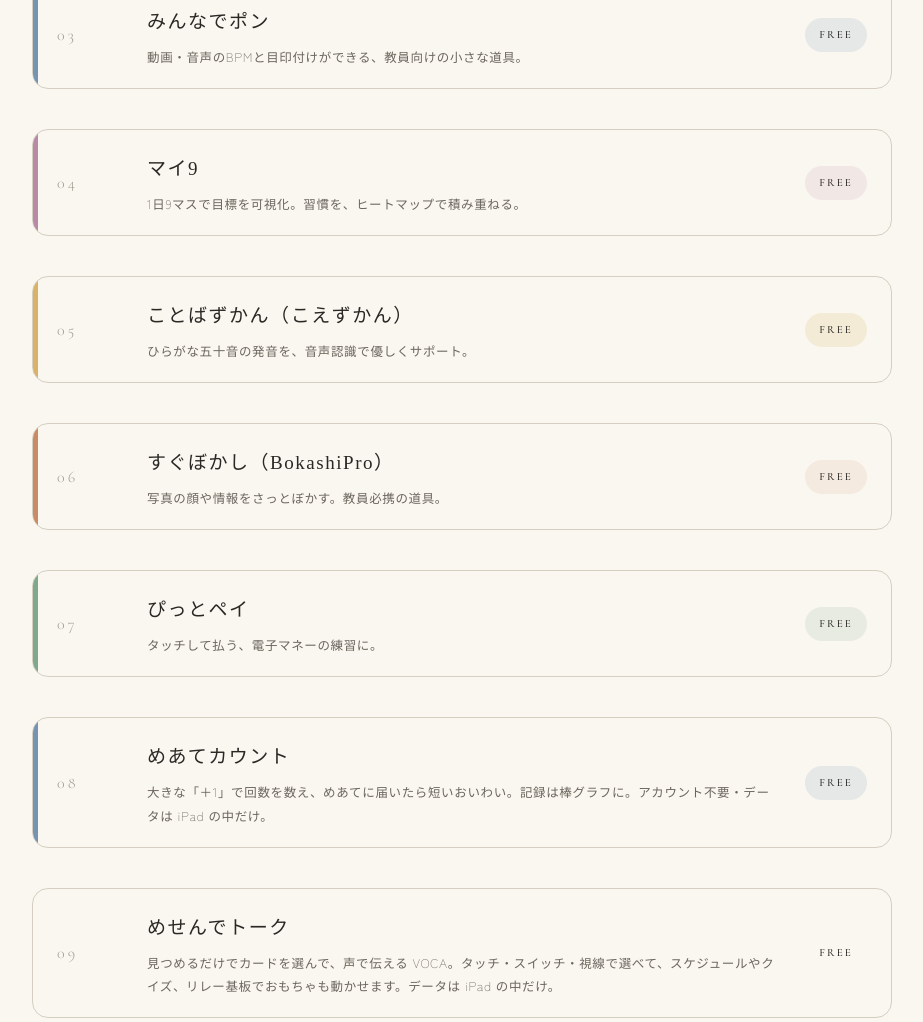
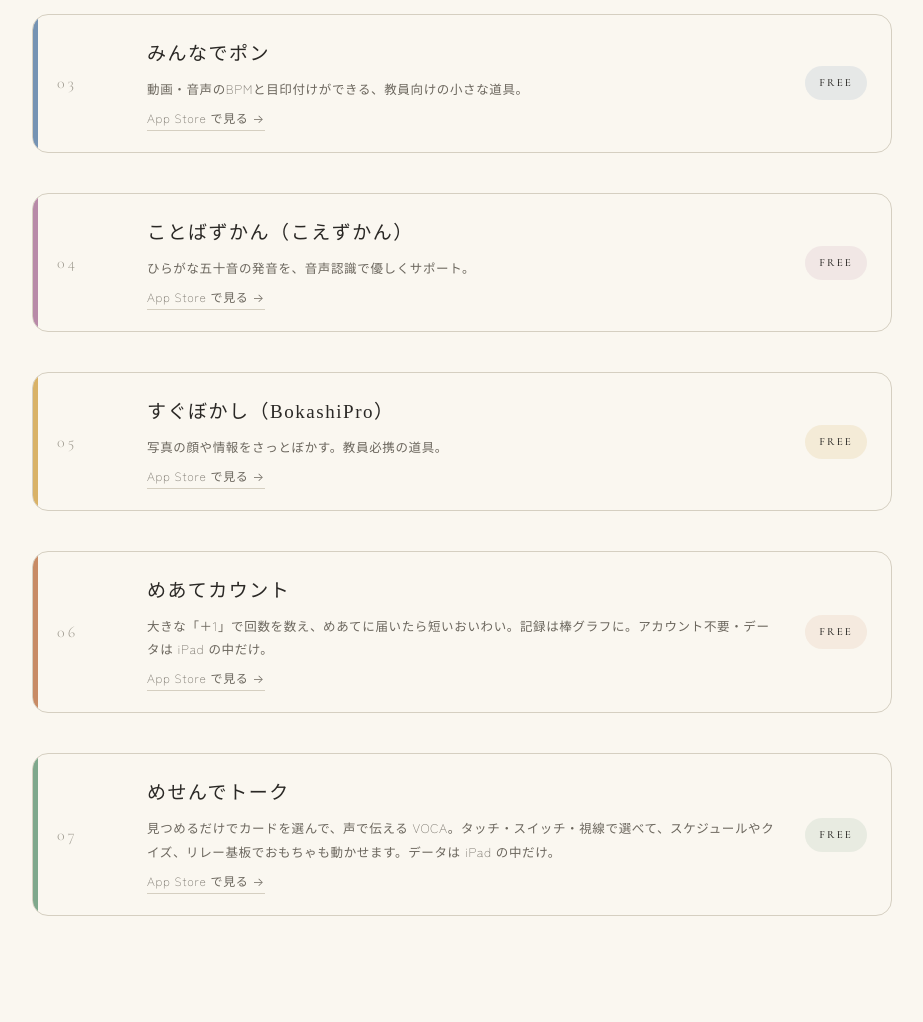
Before and after one commit to shibatora0827/shibatora0827.github.io, a plain HTML site: page index.html in a window 1280 px wide. Shown: the part 1757-2779 px from the top of the page, without its empty margins (273-1196 px from the left). Drawn offline with nearby package versions, Linux system fonts and the light colour scheme; a web font is replaced by a local one.

Commit message:
アプリ一覧を7本に（ぴっとペイ・マイ9を外す）、全アプリにApp Storeリンク

```diff
--- a/index.html
+++ b/index.html
@@ -845,7 +845,7 @@ footer {
 <section id="works">
   <span class="section-title">WORKS</span>
   <p class="section-lead">
-    iPadだけでつくった、9本のiOSアプリ。<br>
+    iPadだけでつくった、7本のiOSアプリ。<br>
     特別支援教育・小学生・教員のための、小さな道具です。
   </p>
   <div class="works-list">
@@ -863,6 +863,7 @@ footer {
       <div class="work-body">
         <h3>ぷかっと</h3>
         <p>アイデアを泡で溜めるメモアプリ。ふわふわ動く直感UI。</p>
+        <a class="work-store" href="https://apps.apple.com/jp/app/id6795714049" target="_blank" rel="noopener">App Store で見る →</a>
       </div>
       <span class="work-tag">FREE</span>
     </div>
@@ -871,54 +872,43 @@ footer {
       <div class="work-body">
         <h3>みんなでポン</h3>
         <p>動画・音声のBPMと目印付けができる、教員向けの小さな道具。</p>
+        <a class="work-store" href="https://apps.apple.com/jp/app/id6795556703" target="_blank" rel="noopener">App Store で見る →</a>
       </div>
       <span class="work-tag">FREE</span>
     </div>
     <div class="work-item">
       <div class="work-num">04</div>
       <div class="work-body">
-        <h3>マイ9</h3>
-        <p>1日9マスで目標を可視化。習慣を、ヒートマップで積み重ねる。</p>
+        <h3>ことばずかん（こえずかん）</h3>
+        <p>ひらがな五十音の発音を、音声認識で優しくサポート。</p>
+        <a class="work-store" href="https://apps.apple.com/jp/app/id6794607146" target="_blank" rel="noopener">App Store で見る →</a>
       </div>
       <span class="work-tag">FREE</span>
     </div>
     <div class="work-item">
       <div class="work-num">05</div>
       <div class="work-body">
-        <h3>ことばずかん（こえずかん）</h3>
-        <p>ひらがな五十音の発音を、音声認識で優しくサポート。</p>
+        <h3>すぐぼかし（BokashiPro）</h3>
+        <p>写真の顔や情報をさっとぼかす。教員必携の道具。</p>
+        <a class="work-store" href="https://apps.apple.com/jp/app/id6789731669" target="_blank" rel="noopener">App Store で見る →</a>
       </div>
       <span class="work-tag">FREE</span>
     </div>
     <div class="work-item">
       <div class="work-num">06</div>
       <div class="work-body">
-        <h3>すぐぼかし（BokashiPro）</h3>
-        <p>写真の顔や情報をさっとぼかす。教員必携の道具。</p>
+        <h3>めあてカウント</h3>
+        <p>大きな「＋1」で回数を数え、めあてに届いたら短いおいわい。記録は棒グラフに。アカウント不要・データは iPad の中だけ。</p>
+        <a class="work-store" href="https://apps.apple.com/jp/app/id6829353133" target="_blank" rel="noopener">App Store で見る →</a>
       </div>
       <span class="work-tag">FREE</span>
     </div>
     <div class="work-item">
       <div class="work-num">07</div>
       <div class="work-body">
-        <h3>ぴっとペイ</h3>
-        <p>タッチして払う、電子マネーの練習に。</p>
-      </div>
-      <span class="work-tag">FREE</span>
-    </div>
-    <div class="work-item">
-      <div class="work-num">08</div>
-      <div class="work-body">
-        <h3>めあてカウント</h3>
-        <p>大きな「＋1」で回数を数え、めあてに届いたら短いおいわい。記録は棒グラフに。アカウント不要・データは iPad の中だけ。</p>
-      </div>
-      <span class="work-tag">FREE</span>
-    </div>
-    <div class="work-item">
-      <div class="work-num">09</div>
-      <div class="work-body">
         <h3>めせんでトーク</h3>
         <p>見つめるだけでカードを選んで、声で伝える VOCA。タッチ・スイッチ・視線で選べて、スケジュールやクイズ、リレー基板でおもちゃも動かせます。データは iPad の中だけ。</p>
+        <a class="work-store" href="https://apps.apple.com/jp/app/id6831840368" target="_blank" rel="noopener">App Store で見る →</a>
       </div>
       <span class="work-tag">FREE</span>
     </div>
```
